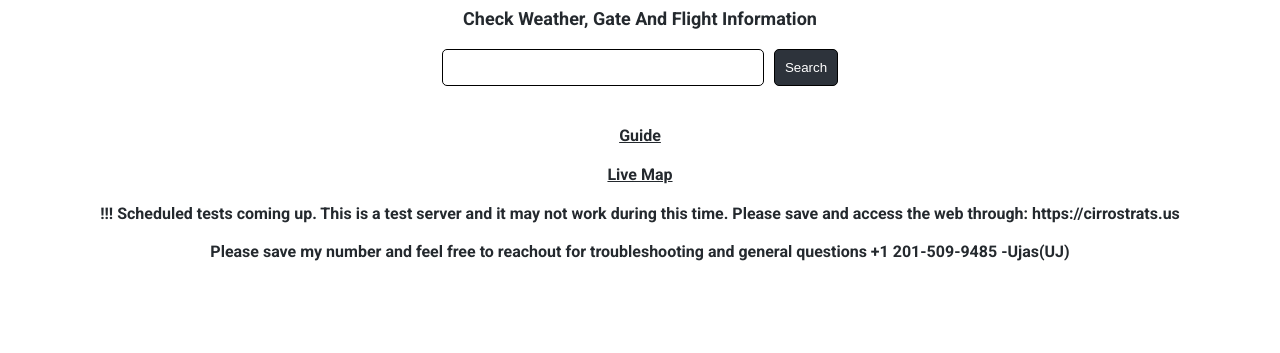
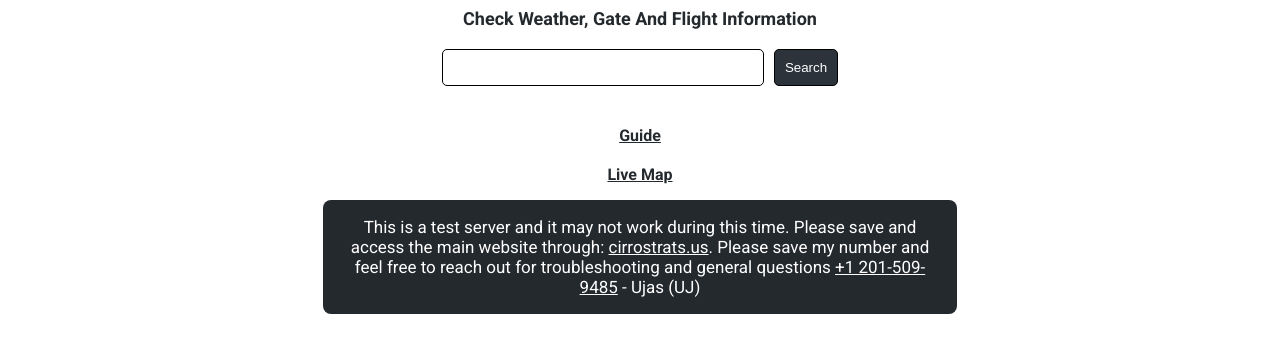
Before and after one commit to ujazishere/Cirrostrats-Django, a Django app: page / in a window 1280 px wide. Shown: the part 166-519 px from the top of the page. Run offline with Django 4.2, Linux system fonts and the light colour scheme.

Commit message:
toast message design

```diff
--- a/TODO.txt
+++ b/TODO.txt
@@ -3,14 +3,13 @@ Practice readibility and simplicity. Aviod code duplication. Include description
 **IS:
         Make sure to install the color package and `aiohttp` on EC2 and your local and extract them in req.txt
 
-        fix coloring and table borders on weather and flight deet. Make sure bypass for fa(view.py line 200) is true while working local and false when deploying on EC2
+        Make sure bypass for fa(view.py line 200) is true while working local and false when deploying on EC2
         WIP - Make a Date and time box for title. just like you see on the google flight info box.
         Implement loading symbol when searching.
         WIP - summery box shadow and expand/collapse (fast)animation.
         WIP - Implement asynchronous loading of the data on the flight_deet page. Load data incrementally so as to avoid waiting for all data to be fetched.
         WIP - dynamic color for text on tables
-        work on script to extract data- aviation_stack_data_pull.py
-
+        work on script to extract data - aviation_stack_data_pull.py
 
 
 
@@ -183,3 +182,4 @@ weather_range = ['met ', ' met', ' met ', 'met', 'taf ', ' taf', ' taf ', 'taf',
         **** i removed the borders and it looked really weird and not orgnized hence got the borders back and made them as thin as possible
         flight deet page / comparison table make the title grey and remove the borders from inside of the table
         DONE! Fixed the coloring for published time
+        DONE! fix coloring and table borders on weather and flight deet.
--- a/dj/dj_app/static/home.css
+++ b/dj/dj_app/static/home.css
@@ -31,6 +31,8 @@ body {
   text-decoration: underline;
   font-size: 18px;
 }
+
+
 
 /************** this code is for styles *************/
 
--- a/dj/dj_app/templates/home.html
+++ b/dj/dj_app/templates/home.html
@@ -9,6 +9,51 @@
   <title>LETSLFYSAFE</title>
   <meta name="viewport" content="width=device-width, initial-scale=1">
   <link rel="stylesheet" type="text/css" href="{% static 'home.css' %}">
+
+  <style>
+    /* CSS for toast message */
+
+    .toast {
+      visibility: hidden;
+      position: fixed;
+      width: 80%;
+      max-width: 600px;
+      background-color: #24292E;
+      color: #fff;
+      text-align: center; /* Center horizontally */
+      border-radius: 8px;
+      padding: 17px;
+      font-size: 17px;
+      left: 50%; /* Center horizontally */
+      transform: translateX(-50%); /* Center horizontally */
+    }
+
+    .dark-mode .toast {
+      background-color: #515A65;
+    }
+
+
+    .show {
+      visibility: visible;
+      -webkit-animation: fadein 0.5s;
+      animation: fadein 0.5s;
+    }
+    @-webkit-keyframes fadein {
+      from {opacity: 0;}
+      to {opacity: 1;}
+    }
+    @keyframes fadein {
+      from {opacity: 0;}
+      to {opacity: 1;}
+    }
+    /* Override link styling */
+    .toast a {
+      color: rgb(255, 255, 255);
+      text-decoration: none;
+      text-decoration: underline;
+    }
+  </style>
+
 </head>
 <body>
 
@@ -32,13 +77,21 @@
       <p></p>
     <h3><a href="{% url 'guide' %}"> Guide </a></h3>
     <h3><a href="{% url 'live_map' %}"> Live Map </a></h3>
-    <h3>
-      !!! Scheduled tests coming up. This is a test server and it may not work during this time. Please save and access the web through: https://cirrostrats.us
-    <br>
-    <br>
-      Please save my number and feel free to reachout for troubleshooting and general questions +1 201-509-9485
-      -Ujas(UJ)
-    </h3>
+
+    <div id="toast" class="toast"></div>
+
+    <script>
+      // Function to show toast message
+      function showToast(message) {
+        var toast = document.getElementById("toast");
+        toast.innerHTML = message;
+        toast.className = "toast show";
+      }
+
+      // Call the showToast function with your desired message
+      showToast("This is a test server and it may not work during this time. Please save and access the main website through: <a href='https://cirrostrats.us'>cirrostrats.us</a>. Please save my number and feel free to reach out for troubleshooting and general questions <a href='tel:+12015099485'>+1 201-509-9485</a> - Ujas (UJ)");
+    </script>
+
   </body>
 
   </html>
```
